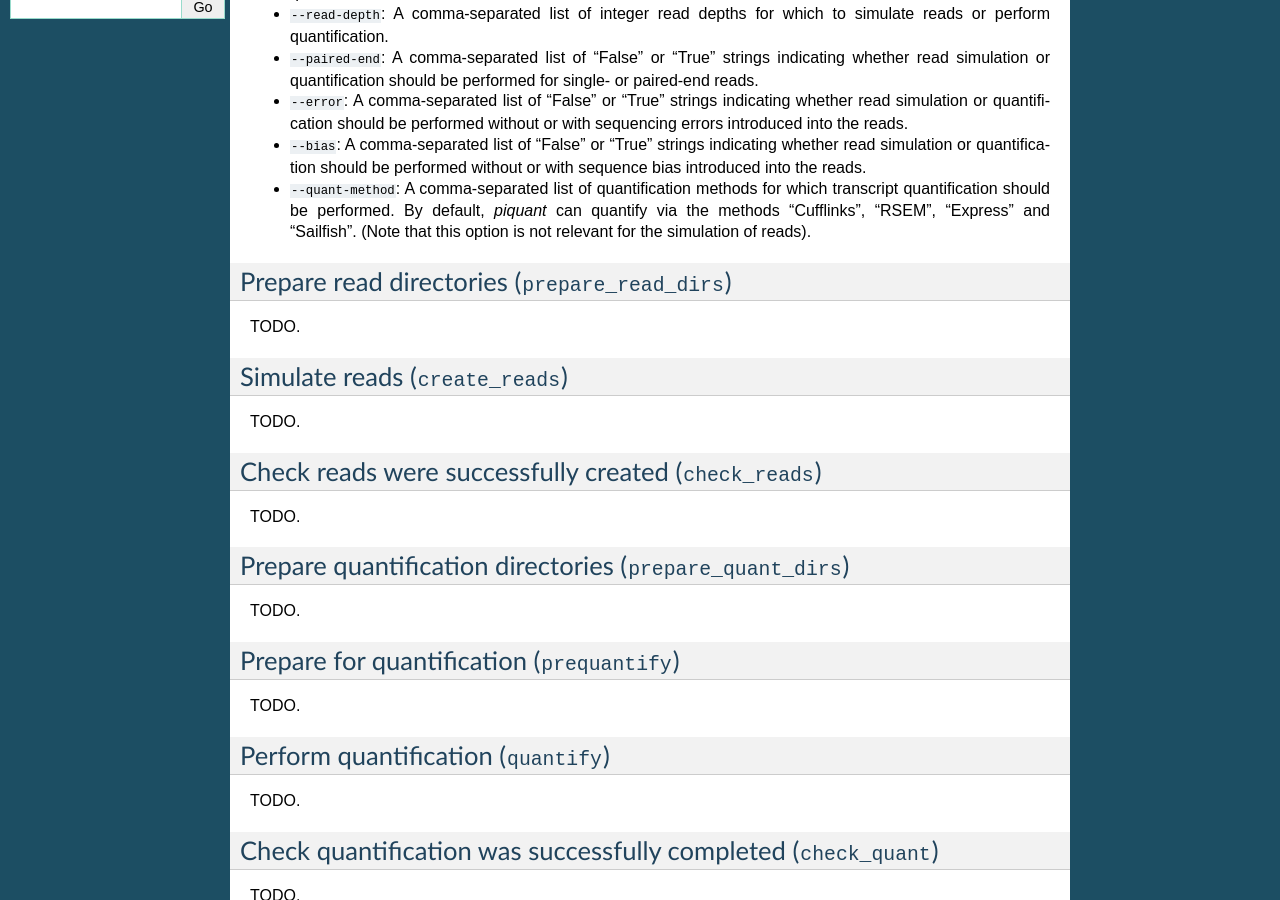
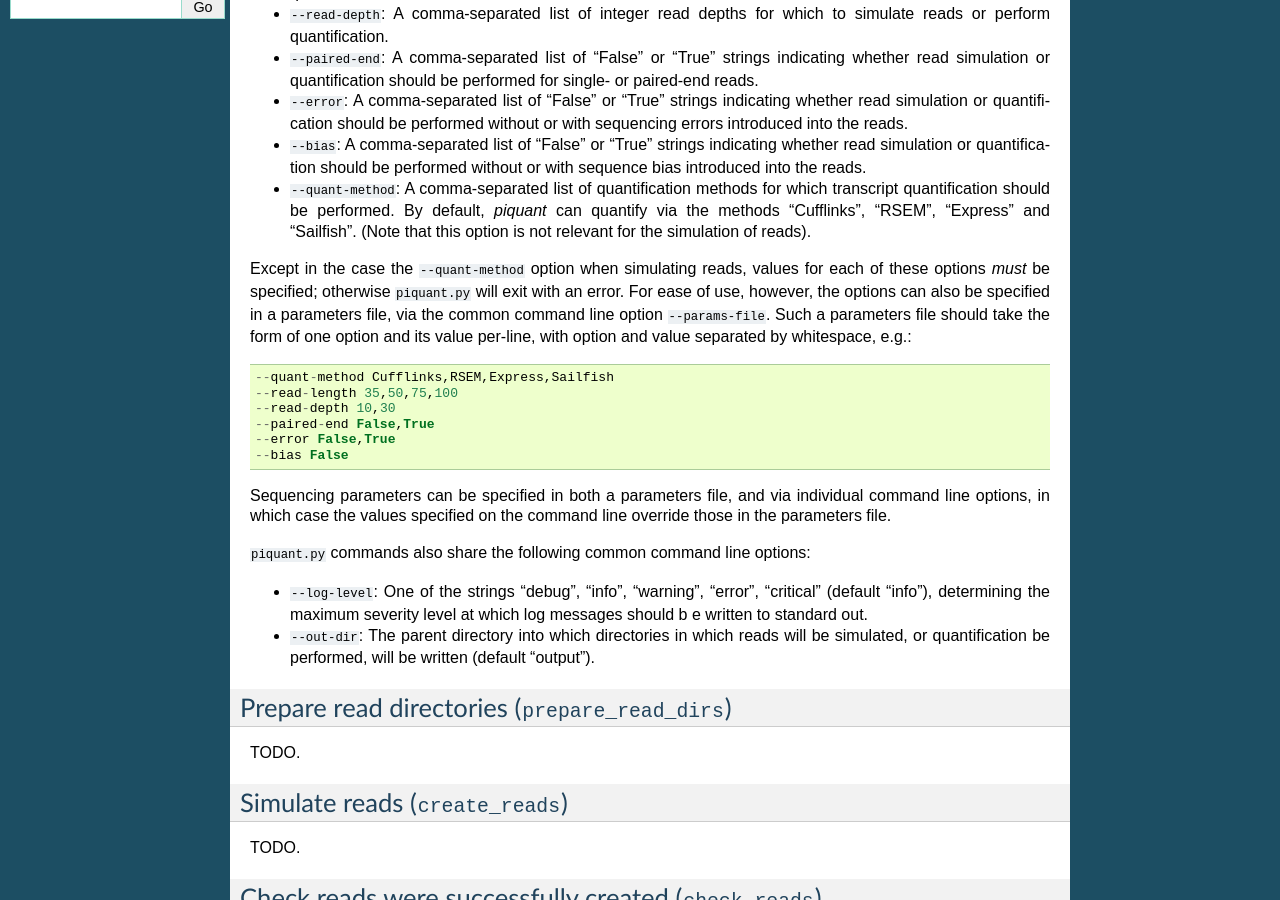
Before and after one commit to lweasel/piquant, a Sphinx documentation site: the page built from docs/commands.rst, in a window 1280 px wide and 900 px high, scrolled down 628 px. Built offline with Sphinx 7.4.7, drawn with Linux system fonts in a browser that asks for light colours.

Commit message:
Finish "Common options" section.

```diff
--- a/docs/commands.rst
+++ b/docs/commands.rst
@@ -33,6 +33,22 @@ The following command line options control which combinations of sequencing para
 * ``--error``: A comma-separated list of "False" or "True" strings indicating whether read simulation or quantification should be performed without or with sequencing errors introduced into the reads.
 * ``--bias``: A comma-separated list of "False" or "True" strings indicating whether read simulation or quantification should be performed without or with sequence bias introduced into the reads.
 * ``--quant-method``: A comma-separated list of quantification methods for which transcript quantification should be performed. By default, *piquant* can quantify via the methods "Cufflinks", "RSEM", "Express" and "Sailfish". (Note that this option is not relevant for the simulation of reads).
+
+Except in the case the ``--quant-method`` option when simulating reads, values for each of these options *must* be specified; otherwise ``piquant.py`` will exit with an error. For ease of use, however, the options can also be specified in a parameters file, via the common command line option ``--params-file``. Such a parameters file should take the form of one option and its value per-line, with option and value separated by whitespace, e.g.::
+
+  --quant-method Cufflinks,RSEM,Express,Sailfish
+  --read-length 35,50,75,100
+  --read-depth 10,30
+  --paired-end False,True
+  --error False,True
+  --bias False
+
+Sequencing parameters can be specified in both a parameters file, and via individual command line options, in which case the values specified on the command line override those in the parameters file.
+
+``piquant.py`` commands also share the following common command line options:
+
+* ``--log-level``: One of the strings "debug", "info", "warning", "error", "critical" (default "info"), determining the maximum severity level at which log messages should b e written to standard out.
+* ``--out-dir``: The parent directory into which directories in which reads will be simulated, or quantification be performed, will be written (default "output").
 
 Prepare read directories (``prepare_read_dirs``)
 ------------------------------------------------
```
